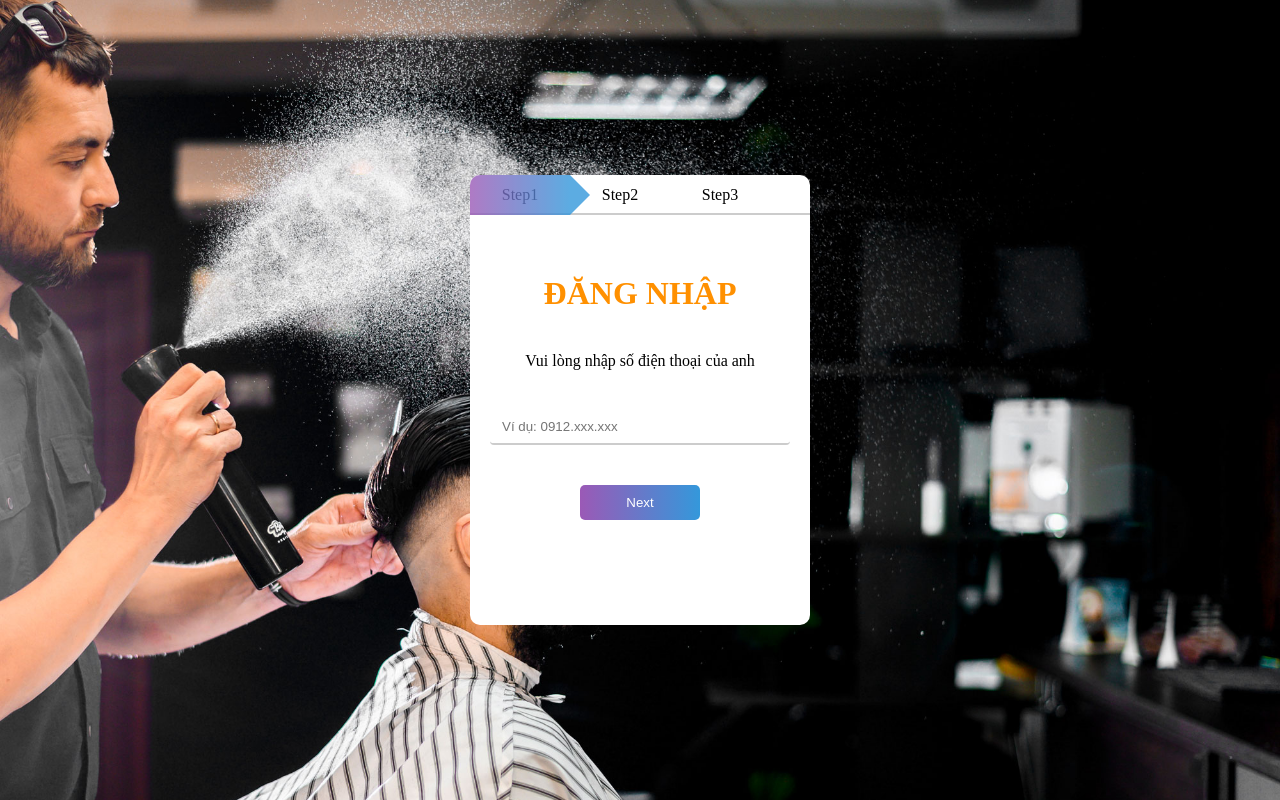
After one commit to trunglnkph07447/FE_DATN, a PHP site: page /otp_step.html in a window 1280 px wide. The commit adds this page. Run offline with PHP 8.4, Linux system fonts and the light colour scheme.

Commit message:
update otp

```diff
--- /dev/null
+++ b/css/css/otp.css
@@ -0,0 +1,130 @@
+
+
+:root{
+    --bg1 : #9b59b6;
+    --bg2 : #3498db;
+    --text : #26ade4;
+}
+
+  *{
+    margin: 0;
+    padding: 0;
+    box-sizing: border-box;
+    outline: none;
+  }
+
+body {
+    background: url('/images/bg-1.jpg');
+    background-size: cover;
+    background-repeat: no-repeat;
+    background-position: center;
+    width: 100vw;
+    height: 100vh;
+    display: flex;
+    justify-content: center;
+    align-items: center;
+    text-align: center;
+}
+
+.container {
+    width: 340px;
+    height: 450px;
+    background: #fff;
+    position: relative;
+    overflow: hidden;
+    border-radius: 10px;
+}
+
+.container form {
+    position: absolute;
+    top: 100px;
+    padding: 0 20px;
+    width: 340px;
+    transition: 0.5s;
+}
+
+.container form h1 {
+    color: #ff9000;
+    margin-bottom: 40px;
+}
+.container form input{
+    height: 35px;
+    width: 100%;
+    padding: 12px;
+    margin-bottom: 20px;
+    border: none;
+    border-bottom: 2px solid #ccc;
+    background: transparent;
+}
+
+.input_tel input{
+    height: 48px;
+    border-radius: 4px;
+    border: 2px solid #a3a3a3;
+    color: #222;
+}
+
+
+.container form button {
+    height: 35px;
+    width: 120px;
+    background: linear-gradient(to right,var(--bg1), var(--bg2));
+    border: none;
+    border-radius: 5px;
+    margin-top: 20px;
+    color: #fff;
+    cursor: pointer;
+}
+
+.form_text{
+    margin-bottom: 40px;
+    text-align: center;
+}
+
+.form-two {
+    left: 340px;
+}
+
+.form-three {
+    left: 340px;
+}
+
+.form-step{
+    display: flex;
+    height: 40px;
+    border-bottom: 2px solid #ccc;
+    position: relative;
+}
+
+.form-step span {
+    display: block;
+    width: 100px;
+    line-height: 40px;
+}
+
+.line {
+    position: absolute;
+    width: 100px;
+    height: 40px;
+    background: linear-gradient(to right,var(--bg1), var(--bg2));
+    transition: 0.5s;
+    opacity: 0.8;
+}
+
+.line::before {
+    content: '';
+    position: absolute;
+    border-bottom: 20px solid transparent;
+    border-top: 20px solid transparent;
+    border-left: 20px solid #3498db;
+    border-right: 20px solid transparent;
+    right: -40px;
+}
+
+.form-login-V2 .form__input-pin {
+    margin-bottom: 0;
+}
+.form-login-V2 .form__input-pin>div {
+    justify-content: space-between;
+    box-sizing: border-box;
+}
--- a/login.html
+++ b/login.html
@@ -6,6 +6,7 @@
 	<meta http-equiv="X-UA-Compatible" content="IE=edge">
 	<meta name="viewport" content="width=device-width, initial-scale=1.0">
 	<title>Login</title>
+	<link rel="stylesheet" href="css/css/login.css">
 	<link href="https://cdn.jsdelivr.net/npm/bootstrap@5.0.2/dist/css/bootstrap.min.css" rel="stylesheet"
 		integrity="sha384-EVSTQN3/azprG1Anm3QDgpJLIm9Nao0Yz1ztcQTwFspd3yD65VohhpuuCOmLASjC" crossorigin="anonymous">
 	<style>
--- /dev/null
+++ b/otp_step.html
@@ -0,0 +1,97 @@
+<!DOCTYPE html>
+<html lang="en">
+
+<head>
+    <meta charset="UTF-8">
+    <meta http-equiv="X-UA-Compatible" content="IE=edge">
+    <meta name="viewport" content="width=device-width, initial-scale=1.0">
+    <title>Document</title>
+    <link rel="stylesheet" href="css/css/otp.css">
+
+</head>
+
+<body>
+    <div class="container">
+        <div class="form-step">
+            <div class="line"></div>
+            <span>Step1</span>
+            <span>Step2</span>
+            <span>Step3</span>
+        </div>
+        <form action="" class="form-one">
+            <h1>ĐĂNG NHẬP</h1>
+            <div class="form_text">
+                <p>Vui lòng nhập số điện thoại của anh</p>
+            </div>
+            <div class="input_tel">
+                <input type="tel" placeholder="Ví dụ: 0912.xxx.xxx">
+            </div>
+            <button type="button" id="next-one">Next</button>
+        </form>
+
+        <form action="" class="form-two">
+            <h1>CONTACT</h1>
+            <!-- <input type="email" placeholder="Email">
+            <input type="number" placeholder="SĐT">
+            <button type="button" id="back-one">Back</button>
+            <button  type="button" id="next-two">Next</button> -->
+
+                <!-- <div class="sendOTP">
+                    <div class="form__message">Kiểm tra SMS để lấy OTP đăng nhập.</div>
+                    <div><span class="sendOTP__resend " role="presentation">Gửi lại OTP</span></div>
+                </div> -->
+
+            <button type="button" id="back-one">Back</button>
+            <button  type="button" id="next-two">Next</button>
+        </form>
+
+        <form action="" class="form-three">
+            <h1>Submit</h1>
+            <input type="text" placeholder="Họ tên">
+            <input type="text" placeholder="Tên">
+            <button type="button" id="back-two">Back</button>
+            <button>Submit</button>
+        </form>
+
+    </div>
+
+    <script>
+        const nextOne = document.querySelector('#next-one')
+        const nextTwo = document.querySelector('#next-two')
+        const backOne = document.querySelector('#back-one')
+        const backTwo = document.querySelector('#back-two')
+
+        const formOne = document.querySelector('.form-one')
+        const formTwo = document.querySelector('.form-two')
+        const formThree = document.querySelector('.form-three')
+
+        const formLine = document.querySelector('.line')
+
+        nextOne.addEventListener("click", function () {
+            formOne.style.left = "-340px"
+            formTwo.style.left = "0px"
+            formLine.style.width = "200px"
+        })
+
+        nextTwo.addEventListener("click", function () {
+            formTwo.style.left = "-340px"
+            formThree.style.left = "0px"
+            formLine.style.width = "340px"
+        })
+
+        backOne.addEventListener("click", function () {
+            formOne.style.left = "0px"
+            formTwo.style.left = "340px"
+            formLine.style.width = "100px"
+        })
+
+        backTwo.addEventListener("click", function () {
+            formTwo.style.left = "0px"
+            formThree.style.left = "340px"
+            formLine.style.width = "200px"
+        })
+
+    </script>
+</body>
+
+</html>
```
Also changed, not shown: css/css/login.css (line endings or trailing spaces).
